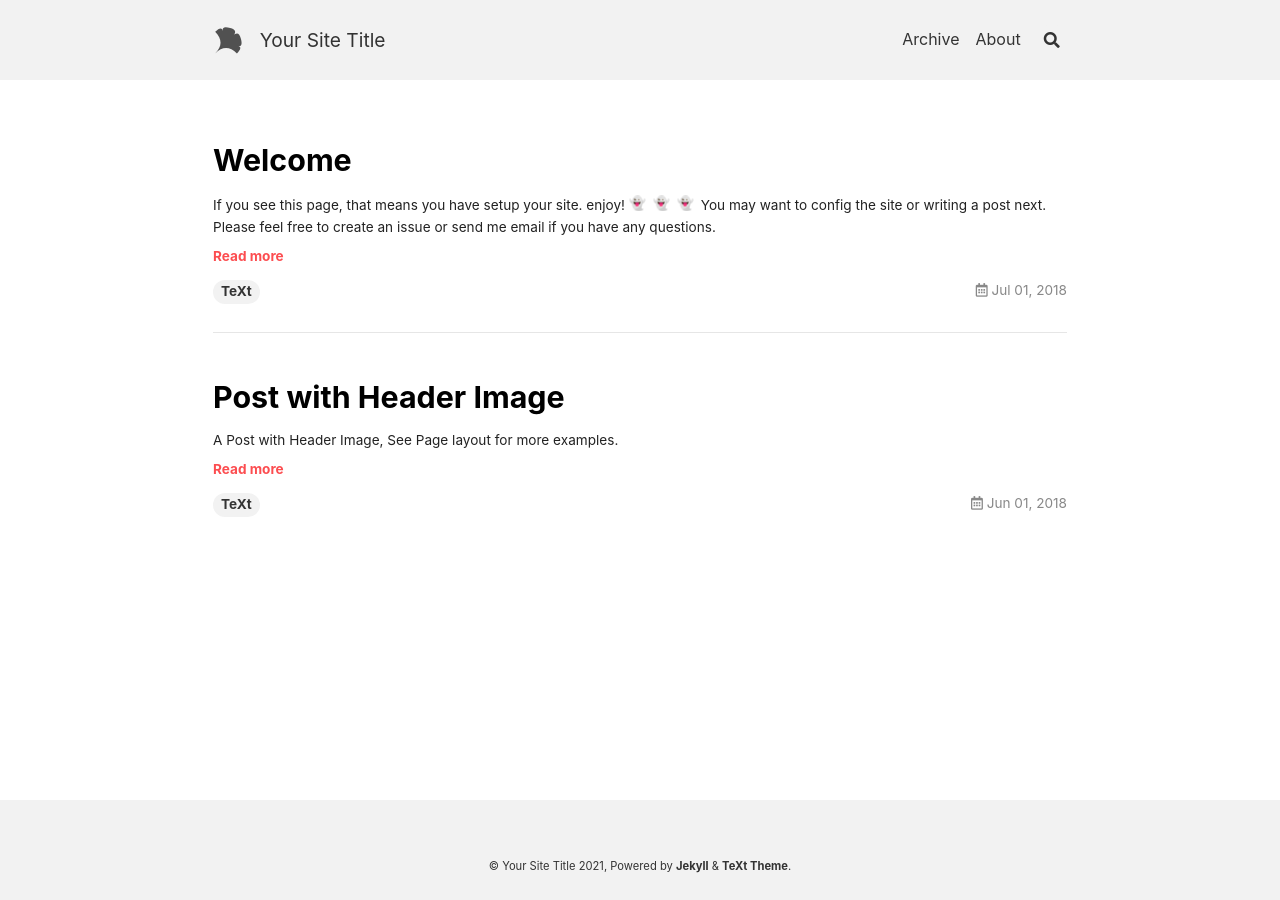
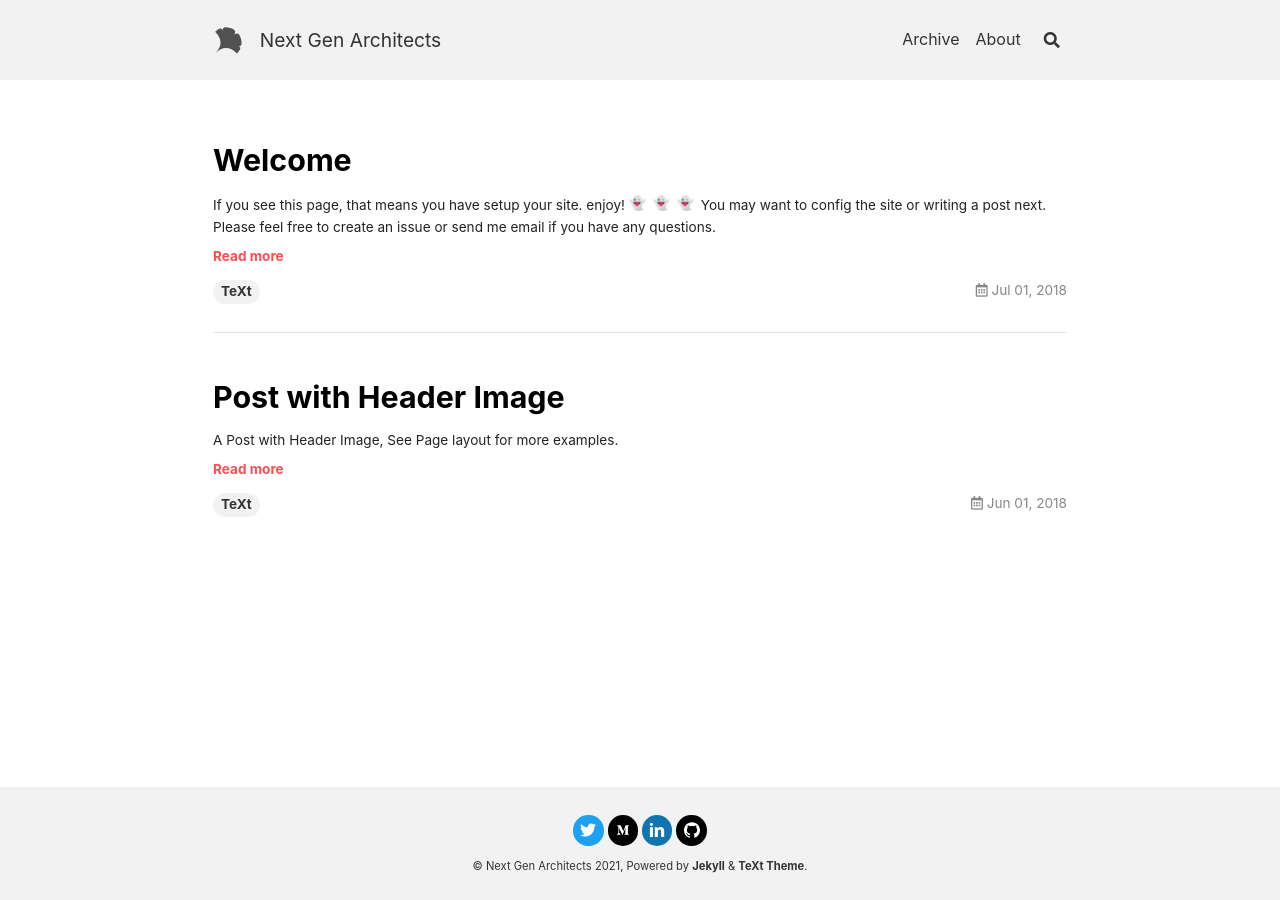
Before and after one commit to geraldmorisseau/blog, a Jekyll site: the page built from index.html, in a window 1280 px wide. Built offline with Jekyll 4.4.1, drawn with Linux system fonts in a browser that asks for light colours; nearby versions of some CDN libraries; emoji names are drawn with the system emoji font; the list of posts is cut into pages by our own code; part of the change alters nothing that is shown.

Commit message:
theme configuration

```diff
--- a/_config.yml
+++ b/_config.yml
@@ -20,9 +20,9 @@ text_skin: default # "default" (default), "dark", "forest", "ocean", "chocolate"
 highlight_theme: default # "default" (default), "tomorrow", "tomorrow-night", "tomorrow-night-eighties", "tomorrow-night-blue", "tomorrow-night-bright"
 url     : # the base hostname & protocol for your site e.g. https://www.someone.com
 baseurl : # does not include hostname
-title   : Your Site Title
+title   : Next Gen Architects
 description: > # this means to ignore newlines until "Language & timezone"
-  Your Site Description
+  Thoughts on software architecture
 
 
 ## => Language and Timezone
@@ -35,27 +35,27 @@ timezone: # see https://en.wikipedia.org/wiki/List_of_tz_database_time_zones for
 ##############################
 author:
   type      : # "person" (default), "organization"
-  name      : Your Name
+  name      : Gérald Morisseau
   url       :
-  avatar    : # path or url of avatar image (square)
-  bio       : I am an amazing person.
+  avatar    : https://media.licdn.com/dms/image/D4E03AQH8ZP1P49zDYA/profile-displayphoto-shrink_400_400/0/1694599766183?e=1708560000&v=beta&t=87cA8xx-uJ6tsF8ewXcuxDveIoBRUw_mKVBfJ-C_B0k # path or url of avatar image (square)
+  bio       : Hello, I'm Gerald Morisseau, a Software Architect with over two decades of experience in software and architecture. I specialize in API design, Governance, Distributed Computing, and Cloud Native Patterns. An experienced Domain-Driven Design practitioner, I also offer training on Strategic DDD. As a technical author, I simplify complex concepts, covering topics from API best practices to Distributed Computing. My commitment to continuous learning fuels my passion for pushing the boundaries of technology. Join me on this journey of exploration and innovation!
   email     :
   facebook  : # "user_name" the last part of your profile url, e.g. https://www.facebook.com/user_name
-  twitter   : # "user_name" the last part of your profile url, e.g. https://twitter.com/user_name
+  twitter   : https://twitter.com/gmorisseau76 # "user_name" the last part of your profile url, e.g. https://twitter.com/user_name
   weibo     : # "user_id"   the last part of your profile url, e.g. https://www.weibo.com/user_id/profile?...
   googleplus: # "user_id"   the last part of your profile url, e.g. https://plus.google.com/u/0/user_id
   telegram  : # "user_name" the last part of your profile url, e.g. https://t.me/user_name
-  medium    : # "user_name" the last part of your profile url, e.g. https://medium.com/user_name
+  medium    : https://medium.com/me/stories/public # "user_name" the last part of your profile url, e.g. https://medium.com/user_name
   zhihu     : # "user_name" the last part of your profile url, e.g. https://www.zhihu.com/people/user_name
   douban    : # "user_name" the last part of your profile url, e.g. https://www.douban.com/people/user_name
-  linkedin  : # "user_name" the last part of your profile url, e.g. https://www.linkedin.com/in/user_name
-  github    : # "user_name" the last part of your profile url, e.g. https://github.com/user_name
+  linkedin  : https://www.linkedin.com/in/architecte-gerald-morisseau/ # "user_name" the last part of your profile url, e.g. https://www.linkedin.com/in/user_name
+  github    : https://github.com/geraldmorisseau # "user_name" the last part of your profile url, e.g. https://github.com/user_name
   npm       : # "user_name" the last part of your profile url, e.g. https://www.npmjs.com/~user_name
 
 
 ## => GitHub Repository (if the site is hosted by GitHub)
 ##############################
-repository: user_name/repo_name
+repository: geraldmorisseau/blog
 repository_tree: master
 
 
@@ -88,10 +88,10 @@ mathjax: # false (default), true
 mathjax_autoNumber: # false (default), true
 
 ## Mermaid
-mermaid: # false (default), true
+mermaid: true # false (default), true
 
 ## Chart
-chart: # false (default), true
+chart: true # false (default), true
 
 
 ## => Paginate
```
Also changed, not shown: 1 other file.
